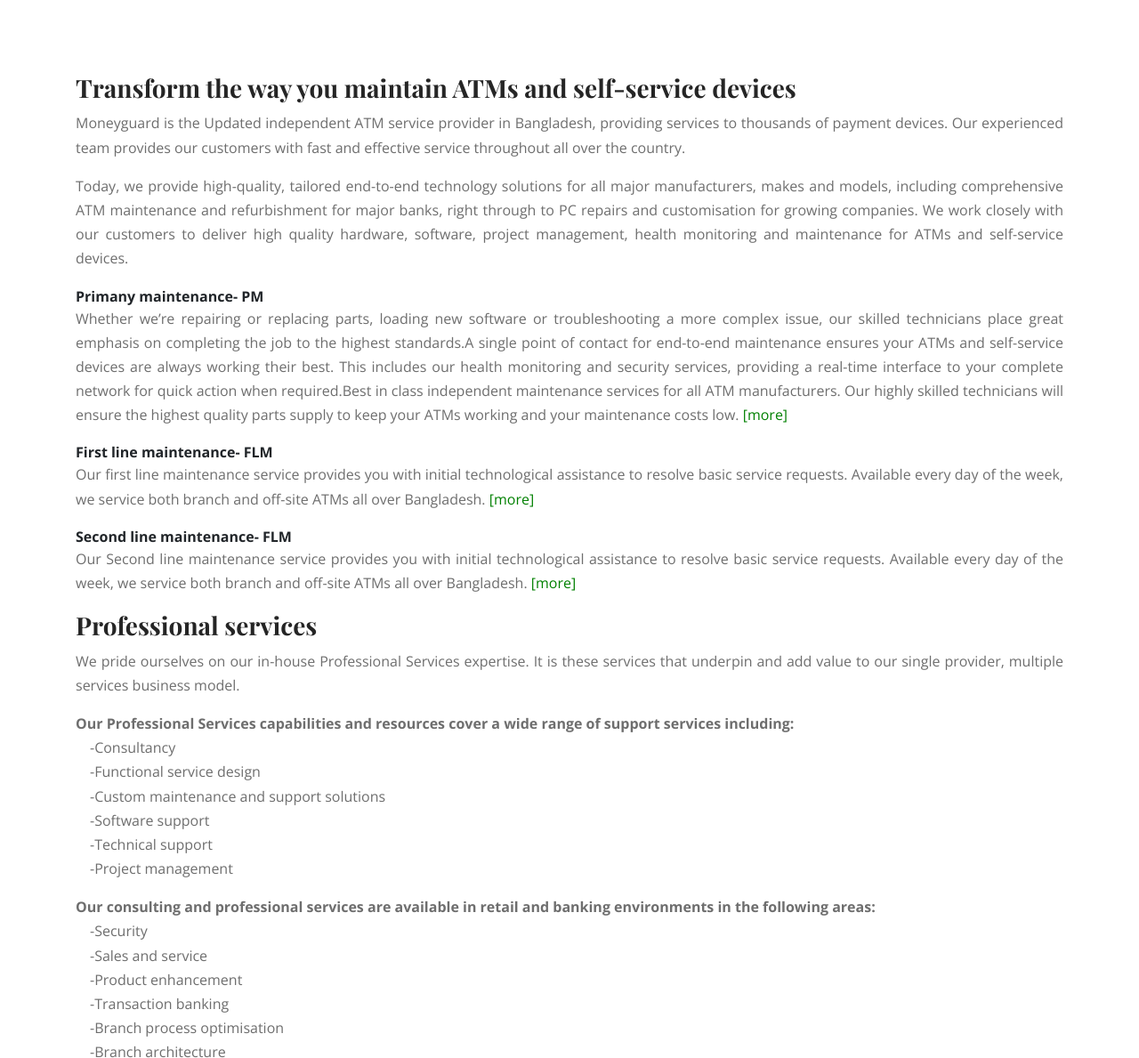
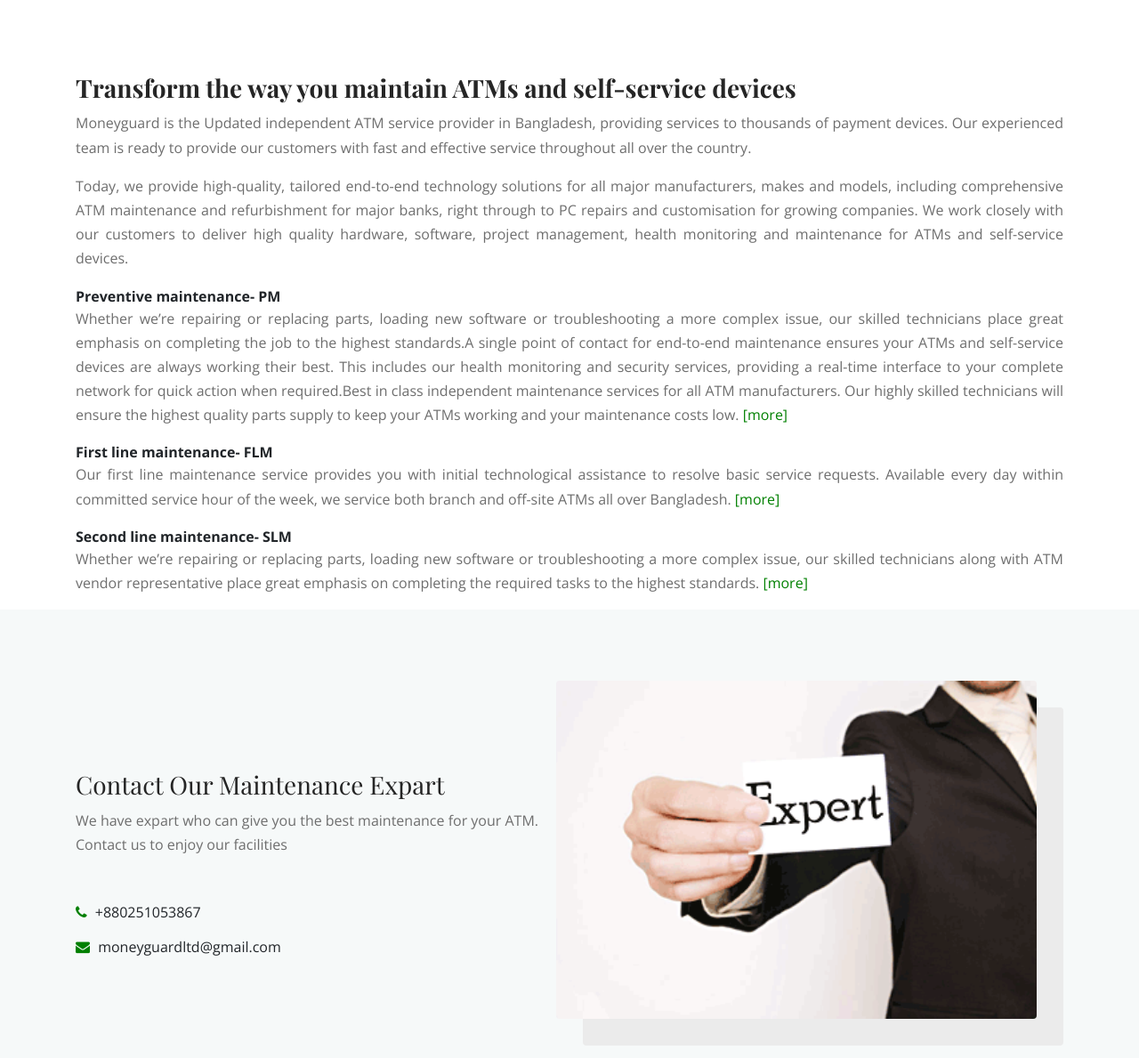
Before and after one commit to RizveOve/Money-Guard, a plain HTML site: page maintenace.html in a window 1280 px wide. Shown: the part 860-2049 px from the top of the page at 89% size. Drawn offline with nearby package versions, Linux system fonts and the light colour scheme; files whose address does not match are found by name.

Commit message:
correction added

```diff
--- a/maintenace.html
+++ b/maintenace.html
@@ -166,41 +166,20 @@
         <div class="container">
 
             <h3><b>Transform the way you maintain ATMs and self-service devices</b></h3>
-            <p align ="justify">Moneyguard is the Updated independent ATM service provider in Bangladesh, providing services to thousands of payment devices. Our experienced team provides our customers with fast and effective service throughout all over the country.</p>
+            <p align ="justify">Moneyguard is the Updated independent ATM service provider in Bangladesh, providing services to thousands of payment devices. Our experienced team is ready to provide our customers with fast and effective service throughout all over the country.</p>
 
             <p align ="justify">Today, we provide high-quality, tailored end-to-end technology solutions for all major manufacturers, makes and models, including comprehensive ATM maintenance and refurbishment for major banks, right through to PC repairs and customisation for growing companies. We work closely with our customers to deliver high quality hardware, software, project management, health monitoring and maintenance for ATMs and self-service devices.</p>
 
-            <b>Primany maintenance- PM</b>
+            <b>Preventive maintenance- PM</b>
             <p align ="justify">Whether we’re repairing or replacing parts, loading new software or troubleshooting a more complex issue, our skilled technicians place great emphasis on completing the job to the highest standards.A single point of contact for end-to-end maintenance ensures your ATMs and self-service devices are always working their best. This includes our health monitoring and security services, providing a real-time interface to your complete network for quick action when required.Best in class independent maintenance services for all ATM manufacturers. Our highly skilled technicians will ensure the highest quality parts supply to keep your ATMs working and your maintenance costs low. <a href="pm.html" class="text3">[more]</a> </p>
 
             <b>First line maintenance- FLM</b>
-            <p align ="justify">Our first line maintenance service provides you with initial technological assistance to resolve basic service requests. Available every day of the week, we service both branch and off-site ATMs all over Bangladesh. <a href="flm.html" class="text3">[more]</a> </p>
+            <p align ="justify">Our first line maintenance service provides you with initial technological assistance to resolve basic service requests. Available every day within committed service hour of the week, we service both branch and off-site ATMs all over Bangladesh. <a href="flm.html" class="text3">[more]</a> </p>
 
-            <b>Second line maintenance- FLM</b>
-            <p align ="justify">Our Second line maintenance service provides you with initial technological assistance to resolve basic service requests. Available every day of the week, we service both branch and off-site ATMs all over Bangladesh. <a href="slm.html" class="text3">[more]</a> </p>
+            <b>Second line maintenance- SLM</b>
+            <p align ="justify">Whether we’re repairing or replacing parts, loading new software or troubleshooting a more complex issue, our skilled technicians along with ATM vendor representative place great emphasis on completing the required tasks to the highest standards. <a href="slm.html" class="text3">[more]</a> </p>
 
-            <h3><b>Professional services</b></h3>
-            <p align ="justify">We pride ourselves on our in-house Professional Services expertise. It is these services that underpin and add value to our single provider, multiple services business model.</p>
 
-            <p><b>Our Professional Services capabilities and resources cover a wide range of support services including:</b><br>
-
-                &emsp;-Consultancy<br>
-                &emsp;-Functional service design<br>
-                &emsp;-Custom maintenance and support solutions<br>
-                &emsp;-Software support<br>
-                &emsp;-Technical support<br>
-                &emsp;-Project management</p>
-
-            <p><b>Our consulting and professional services are available in retail and banking environments in the following areas:</b><br>
-
-                &emsp;-Security<br>
-                &emsp;-Sales and service<br>
-                &emsp;-Product enhancement<br>
-                &emsp;-Transaction banking<br>
-                &emsp;-Branch process optimisation<br>
-                &emsp;-Branch architecture<br>
-                &emsp;-IT infrastructure<br>
-                &emsp;-Software maintenance services<br></p>
         </div>
 
     </section>
```
Also changed, not shown: Extra.html (added, +22 -0 lines), news.html (+20 -23 lines), pm.html (+1 -1 lines).
